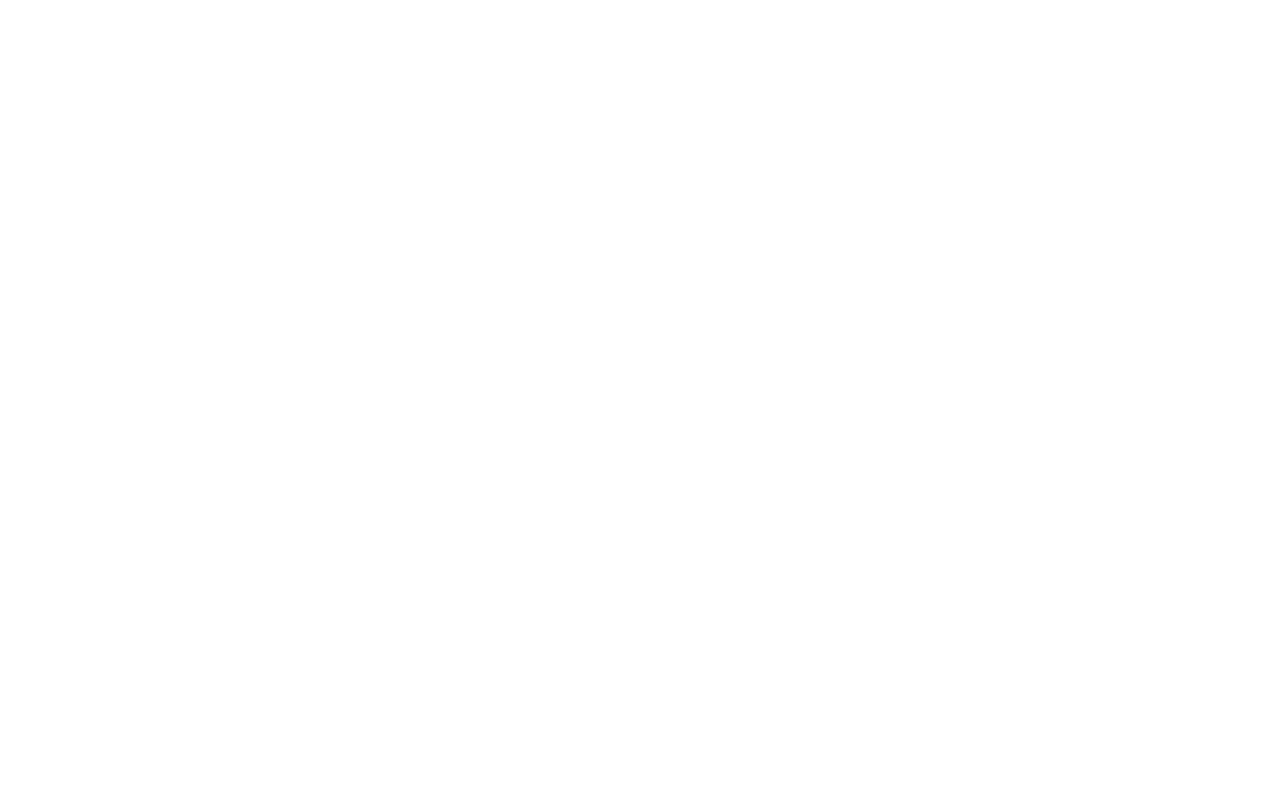
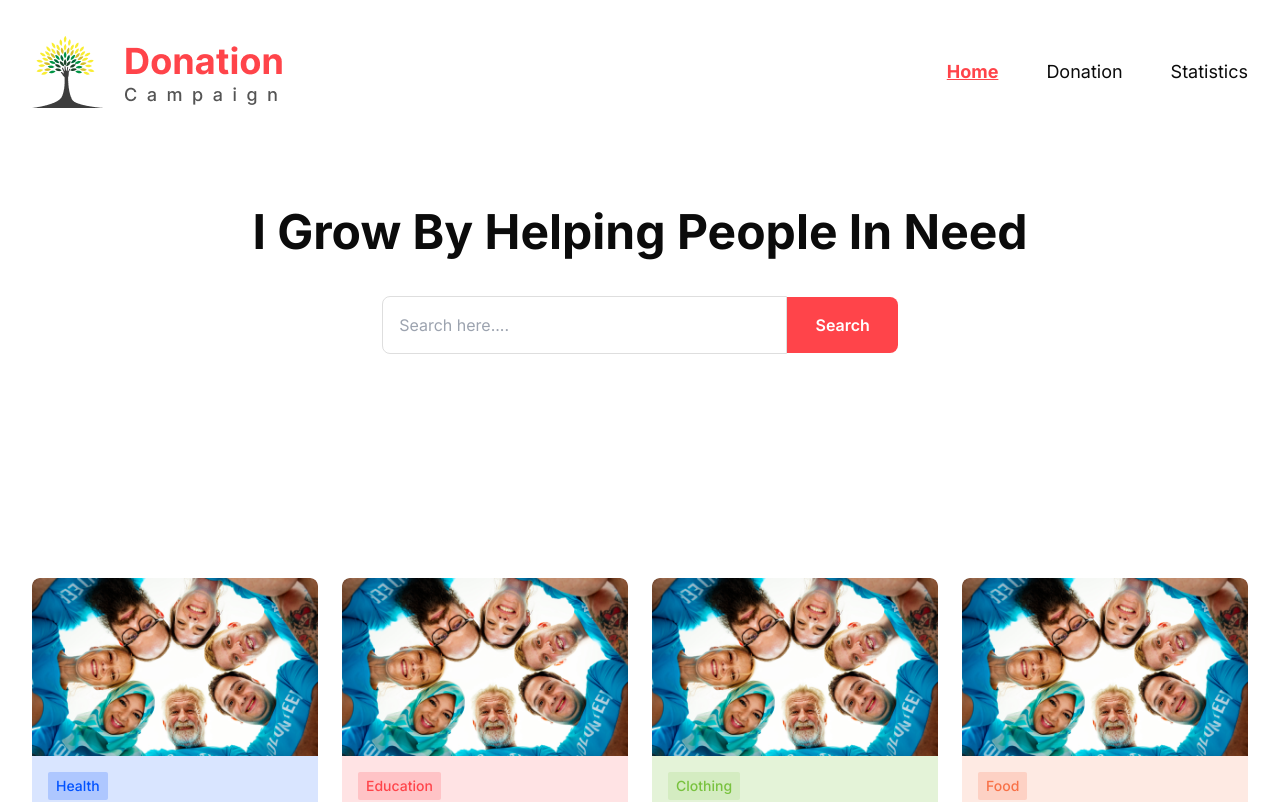
Before and after one commit to FAHIM-33/A8-Donation-canpaign, a React (Vite) app: page / in a window 1280 px wide. Shown: the top 802 px of the page. Built offline with nearby package versions, Linux system fonts and the light colour scheme.

Commit message:
added Homepage

```diff
--- a/public/data.json
+++ b/public/data.json
@@ -1,134 +1,146 @@
 [
     {
-        "image" : "./Health.png",
+        "id": 1,
+        "image" : "/Health.png",
         "title" : "Clean water for children",
         "catagory" : "Health",
         "description" : "There are many things that can be done to ensure that all people have access to a good education. Governments can invest in public schools, provide financial assistance to students, and make sure that all schools have qualified teachers and resources. Families can support their children's education by creating a learning environment at home and helping them with their schoolwork. Teachers can create a positive and supportive learning environment for their students and challenge them to reach their full potential.",
         "price" : 100,
-        "catagory-bg" : "#0052FF33",
-        "card-bg" : "#0052FF26",
-        "text-color" : "#0052FF"
+        "catagory_bg" : "#0052FF33",
+        "card_bg" : "#0052FF26",
+        "text_color" : "#0052FF"
 
     },
     {
-        "image" : "./Health.png",
+        "id": 2,
+        "image" : "/Health.png",
+        "title" : "Good education",
+        "catagory" : "Education",
+        "description" : "There are many things that can be done to ensure that all people have access to a good education. Governments can invest in public schools, provide financial assistance to students, and make sure that all schools have qualified teachers and resources. Families can support their children's education by creating a learning environment at home and helping them with their schoolwork. Teachers can create a positive and supportive learning environment for their students and challenge them to reach their full potential.",
+        "price" : 100,
+        "catagory_bg" : "#FF444A33",
+        "card_bg" : "#FF444A26",
+        "text_color" : "#FF444A"
+
+    },
+    {
+        "id": 3,
+        "image" : "/Health.png",
+        "title" : "Used Clothing Drive",
+        "catagory" : "Clothing",
+        "description" : "There are many things that can be done to ensure that all people have access to a good education. Governments can invest in public schools, provide financial assistance to students, and make sure that all schools have qualified teachers and resources. Families can support their children's education by creating a learning environment at home and helping them with their schoolwork. Teachers can create a positive and supportive learning environment for their students and challenge them to reach their full potential.",
+        "price" : 100,
+        "catagory_bg" : "#79C23F26",
+        "card_bg" : "#79C23F33",
+        "text_color" : "#79C23F"
+
+    },
+    {
+        "id": 4,
+        "image" : "/Health.png",
+        "title" : "Better Food for Everyone",
+        "catagory" : "Food",
+        "description" : "There are many things that can be done to ensure that all people have access to a good education. Governments can invest in public schools, provide financial assistance to students, and make sure that all schools have qualified teachers and resources. Families can support their children's education by creating a learning environment at home and helping them with their schoolwork. Teachers can create a positive and supportive learning environment for their students and challenge them to reach their full potential.",
+        "price" : 100,
+        "catagory_bg" : "#F8714733",
+        "card_bg" : "#F8714726",
+        "text_color" : "#F87147"
+
+    },
+    {
+        "id": 5,
+        "image" : "/Health.png",
         "title" : "Clean water for children",
         "catagory" : "Health",
         "description" : "There are many things that can be done to ensure that all people have access to a good education. Governments can invest in public schools, provide financial assistance to students, and make sure that all schools have qualified teachers and resources. Families can support their children's education by creating a learning environment at home and helping them with their schoolwork. Teachers can create a positive and supportive learning environment for their students and challenge them to reach their full potential.",
         "price" : 100,
-        "catagory-bg" : "#0052FF33",
-        "card-bg" : "#0052FF26",
-        "text-color" : "#0052FF"
+        "catagory_bg" : "#0052FF33",
+        "card_bg" : "#0052FF26",
+        "text_color" : "#0052FF"
 
     },
     {
-        "image" : "./Health.png",
+        "id": 6,
+        "image" : "/Health.png",
         "title" : "Clean water for children",
         "catagory" : "Health",
         "description" : "There are many things that can be done to ensure that all people have access to a good education. Governments can invest in public schools, provide financial assistance to students, and make sure that all schools have qualified teachers and resources. Families can support their children's education by creating a learning environment at home and helping them with their schoolwork. Teachers can create a positive and supportive learning environment for their students and challenge them to reach their full potential.",
         "price" : 100,
-        "catagory-bg" : "#0052FF33",
-        "card-bg" : "#0052FF26",
-        "text-color" : "#0052FF"
+        "catagory_bg" : "#0052FF33",
+        "card_bg" : "#0052FF26",
+        "text_color" : "#0052FF"
 
     },
     {
-        "image" : "./Health.png",
+        "id": 7,
+        "image" : "/Health.png",
         "title" : "Clean water for children",
         "catagory" : "Health",
         "description" : "There are many things that can be done to ensure that all people have access to a good education. Governments can invest in public schools, provide financial assistance to students, and make sure that all schools have qualified teachers and resources. Families can support their children's education by creating a learning environment at home and helping them with their schoolwork. Teachers can create a positive and supportive learning environment for their students and challenge them to reach their full potential.",
         "price" : 100,
-        "catagory-bg" : "#0052FF33",
-        "card-bg" : "#0052FF26",
-        "text-color" : "#0052FF"
+        "catagory_bg" : "#0052FF33",
+        "card_bg" : "#0052FF26",
+        "text_color" : "#0052FF"
 
     },
     {
-        "image" : "./Health.png",
+        "id": 8,
+        "image" : "/Health.png",
         "title" : "Clean water for children",
         "catagory" : "Health",
         "description" : "There are many things that can be done to ensure that all people have access to a good education. Governments can invest in public schools, provide financial assistance to students, and make sure that all schools have qualified teachers and resources. Families can support their children's education by creating a learning environment at home and helping them with their schoolwork. Teachers can create a positive and supportive learning environment for their students and challenge them to reach their full potential.",
         "price" : 100,
-        "catagory-bg" : "#0052FF33",
-        "card-bg" : "#0052FF26",
-        "text-color" : "#0052FF"
+        "catagory_bg" : "#0052FF33",
+        "card_bg" : "#0052FF26",
+        "text_color" : "#0052FF"
 
     },
     {
-        "image" : "./Health.png",
+        "id": 9,
+        "image" : "/Health.png",
         "title" : "Clean water for children",
         "catagory" : "Health",
         "description" : "There are many things that can be done to ensure that all people have access to a good education. Governments can invest in public schools, provide financial assistance to students, and make sure that all schools have qualified teachers and resources. Families can support their children's education by creating a learning environment at home and helping them with their schoolwork. Teachers can create a positive and supportive learning environment for their students and challenge them to reach their full potential.",
         "price" : 100,
-        "catagory-bg" : "#0052FF33",
-        "card-bg" : "#0052FF26",
-        "text-color" : "#0052FF"
+        "catagory_bg" : "#0052FF33",
+        "card_bg" : "#0052FF26",
+        "text_color" : "#0052FF"
 
     },
     {
-        "image" : "./Health.png",
+        "id": 10,
+        "image" : "/Health.png",
         "title" : "Clean water for children",
         "catagory" : "Health",
         "description" : "There are many things that can be done to ensure that all people have access to a good education. Governments can invest in public schools, provide financial assistance to students, and make sure that all schools have qualified teachers and resources. Families can support their children's education by creating a learning environment at home and helping them with their schoolwork. Teachers can create a positive and supportive learning environment for their students and challenge them to reach their full potential.",
         "price" : 100,
-        "catagory-bg" : "#0052FF33",
-        "card-bg" : "#0052FF26",
-        "text-color" : "#0052FF"
+        "catagory_bg" : "#0052FF33",
+        "card_bg" : "#0052FF26",
+        "text_color" : "#0052FF"
 
     },
     {
-        "image" : "./Health.png",
+        "id": 11,
+        "image" : "/Health.png",
         "title" : "Clean water for children",
         "catagory" : "Health",
         "description" : "There are many things that can be done to ensure that all people have access to a good education. Governments can invest in public schools, provide financial assistance to students, and make sure that all schools have qualified teachers and resources. Families can support their children's education by creating a learning environment at home and helping them with their schoolwork. Teachers can create a positive and supportive learning environment for their students and challenge them to reach their full potential.",
         "price" : 100,
-        "catagory-bg" : "#0052FF33",
-        "card-bg" : "#0052FF26",
-        "text-color" : "#0052FF"
+        "catagory_bg" : "#0052FF33",
+        "card_bg" : "#0052FF26",
+        "text_color" : "#0052FF"
 
     },
     {
-        "image" : "./Health.png",
+        "id": 12,
+        "image" : "/Health.png",
         "title" : "Clean water for children",
         "catagory" : "Health",
         "description" : "There are many things that can be done to ensure that all people have access to a good education. Governments can invest in public schools, provide financial assistance to students, and make sure that all schools have qualified teachers and resources. Families can support their children's education by creating a learning environment at home and helping them with their schoolwork. Teachers can create a positive and supportive learning environment for their students and challenge them to reach their full potential.",
         "price" : 100,
-        "catagory-bg" : "#0052FF33",
-        "card-bg" : "#0052FF26",
-        "text-color" : "#0052FF"
+        "catagory_bg" : "#0052FF33",
+        "card_bg" : "#0052FF26",
+        "text_color" : "#0052FF"
 
-    },
-    {
-        "image" : "./Health.png",
-        "title" : "Clean water for children",
-        "catagory" : "Health",
-        "description" : "There are many things that can be done to ensure that all people have access to a good education. Governments can invest in public schools, provide financial assistance to students, and make sure that all schools have qualified teachers and resources. Families can support their children's education by creating a learning environment at home and helping them with their schoolwork. Teachers can create a positive and supportive learning environment for their students and challenge them to reach their full potential.",
-        "price" : 100,
-        "catagory-bg" : "#0052FF33",
-        "card-bg" : "#0052FF26",
-        "text-color" : "#0052FF"
-
-    },
-    {
-        "image" : "./Health.png",
-        "title" : "Clean water for children",
-        "catagory" : "Health",
-        "description" : "There are many things that can be done to ensure that all people have access to a good education. Governments can invest in public schools, provide financial assistance to students, and make sure that all schools have qualified teachers and resources. Families can support their children's education by creating a learning environment at home and helping them with their schoolwork. Teachers can create a positive and supportive learning environment for their students and challenge them to reach their full potential.",
-        "price" : 100,
-        "catagory-bg" : "#0052FF33",
-        "card-bg" : "#0052FF26",
-        "text-color" : "#0052FF"
-
-    },
-    {
-        "image" : "./Health.png",
-        "title" : "Clean water for children",
-        "catagory" : "Health",
-        "description" : "There are many things that can be done to ensure that all people have access to a good education. Governments can invest in public schools, provide financial assistance to students, and make sure that all schools have qualified teachers and resources. Families can support their children's education by creating a learning environment at home and helping them with their schoolwork. Teachers can create a positive and supportive learning environment for their students and challenge them to reach their full potential.",
-        "price" : 100,
-        "catagory-bg" : "#0052FF33",
-        "card-bg" : "#0052FF26",
-        "text-color" : "#0052FF"
-
-    },
+    }
 ]
--- /dev/null
+++ b/src/Components/Cards/Card.jsx
@@ -0,0 +1,26 @@
+import pt from 'prop-types'
+const Card = ({ card }) => {
+    let { image, title, catagory, catagory_bg, card_bg, text_color } = card;
+    return (
+        <div className='rounded-lg overflow-hidden '>
+            <figure>
+                <img className='w-full' src={image} alt="" />
+            </figure>
+            <div className='p-4' style={{ backgroundColor: card_bg }}>
+                <p
+                    className="font-medium text-sm rounded-sm w-fit py-1 px-2 mb-1"
+                    style={{ color: text_color, backgroundColor: catagory_bg }}
+                >{catagory}</p>
+
+                <h2
+                    className='font-semibold text-xl'
+                    style={{ color: text_color }}
+                >{title}</h2>
+            </div>
+        </div>
+    );
+};
+Card.propTypes = {
+    card: pt.object,
+}
+export default Card;
--- /dev/null
+++ b/src/Components/Cards/Cardsss.jsx
@@ -0,0 +1,23 @@
+import { useEffect, useState } from "react";
+import Card from "./Card";
+
+const Cardsss = () => {
+    let [donatesss, setDonatesss] = useState([])
+    useEffect(() => {
+        fetch('/data.json')
+            .then(res => res.json())
+            .then(data => setDonatesss(data))
+    }, [])
+    return (
+        <div className="grid grid-cols-4 gap-6 justify-center">
+            {
+                donatesss.map(donate => <Card
+                    key={donate.id}
+                    card={donate}
+                ></Card>)
+            }
+        </div>
+    );
+};
+
+export default Cardsss;
--- /dev/null
+++ b/src/Components/Navbar/Nav.jsx
@@ -0,0 +1,16 @@
+import { NavLink } from "react-router-dom";
+
+const Nav = () => {
+    return (
+        <div className="flex justify-between py-9 items-center">
+            <div><img src="/Logo.png" alt="" /></div>
+            <div className="flex gap-12 w-fit text-regular text-lg">
+                <NavLink to="/">Home</NavLink>
+                <NavLink to="/donation">Donation</NavLink>
+                <NavLink to="/stats">Statistics</NavLink>
+            </div>
+        </div>
+    );
+};
+
+export default Nav;
--- a/src/MainLayout/MainLayout.jsx
+++ b/src/MainLayout/MainLayout.jsx
@@ -1,10 +1,11 @@
 import { Outlet } from "react-router-dom";
+import Nav from "../Components/Navbar/Nav";
 
 const MainLayout = () => {
     return (
-        <div>
-            <nav>This is Navbar</nav>
-        <Outlet></Outlet>
+        <div className="max-w-[1600px] mx-auto px-2 lg:px-8">
+            <Nav></Nav>
+            <Outlet></Outlet>
         </div>
     );
 };
--- /dev/null
+++ b/src/Pages/Home/Banner.jsx
@@ -0,0 +1,14 @@
+
+const Banner = () => {
+    return (
+        <div className="pb-32 pt-16 mb-24">
+            <h1 className="text-5xl font-bold text-regular text-center">I Grow By Helping People In Need</h1>
+            <section className="flex justify-center items-center mt-10">
+                <input className="w-4/12 py-4 rounded-l-lg px-4 outline-none border border-[#DEDEDE]" type="text" placeholder="Search here...."/>
+                <button className="font-semibold py-4 bg-[#FF444A] text-white rounded-r-lg px-7">Search</button>
+            </section>
+        </div>
+    );
+};
+
+export default Banner;
--- a/src/Pages/Home/Home.jsx
+++ b/src/Pages/Home/Home.jsx
@@ -0,0 +1,13 @@
+import Cardsss from "../../Components/Cards/Cardsss";
+import Banner from "./Banner";
+
+const Home = () => {
+    return (
+        <div>
+            <Banner></Banner>
+            <Cardsss></Cardsss>
+        </div>
+    );
+};
+
+export default Home;
--- a/src/index.css
+++ b/src/index.css
@@ -1,4 +1,21 @@
+@import url('https://fonts.googleapis.com/css2?family=Inter:wght@400;500;600;700&display=swap');
 
 @tailwind base;
 @tailwind components;
 @tailwind utilities;
+body{
+    font-family: 'Inter', sans-serif;
+}
+.active {
+    color: #FF444A;
+    text-decoration: underline;
+    font-weight: 700;
+}
+
+.brr {
+    border: 1px solid red;
+}
+
+.brb {
+    border: 1px solid blue;
+}
--- a/tailwind.config.js
+++ b/tailwind.config.js
@@ -6,7 +6,11 @@ export default {
     "./src/**/*.{js,ts,jsx,tsx}",
   ],
   theme: {
-    extend: {},
+    extend: {
+      colors: {
+        'regular': '#0B0B0B',
+      },
+    },
   },
   plugins: [],
 }
```
Also changed, not shown: src/Pages/Donations/Donation.jsx (added, +10 -0 lines), src/Pages/Stats/Stats.jsx (added, +10 -0 lines), src/main.jsx (+21 -1 lines).
